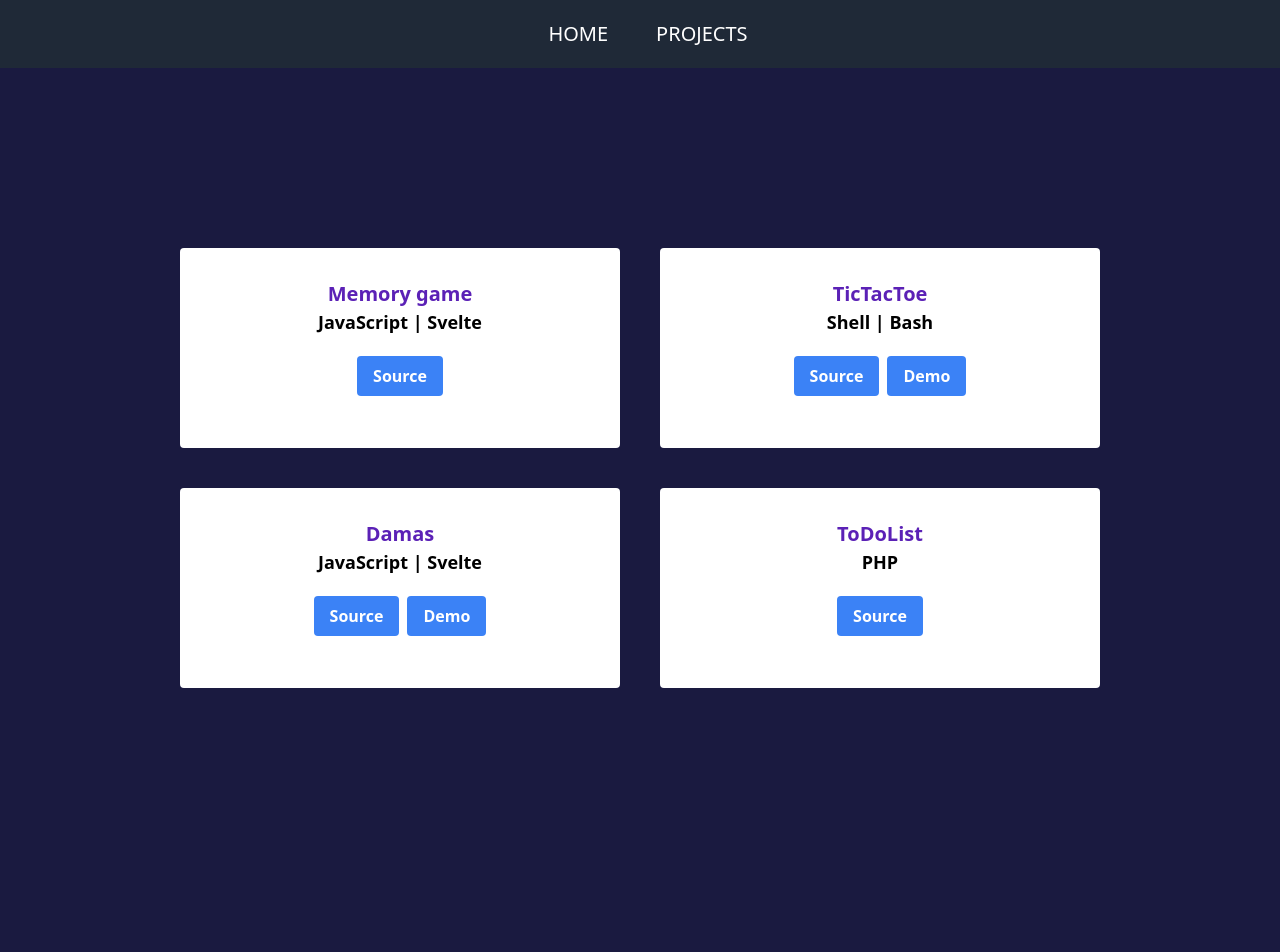
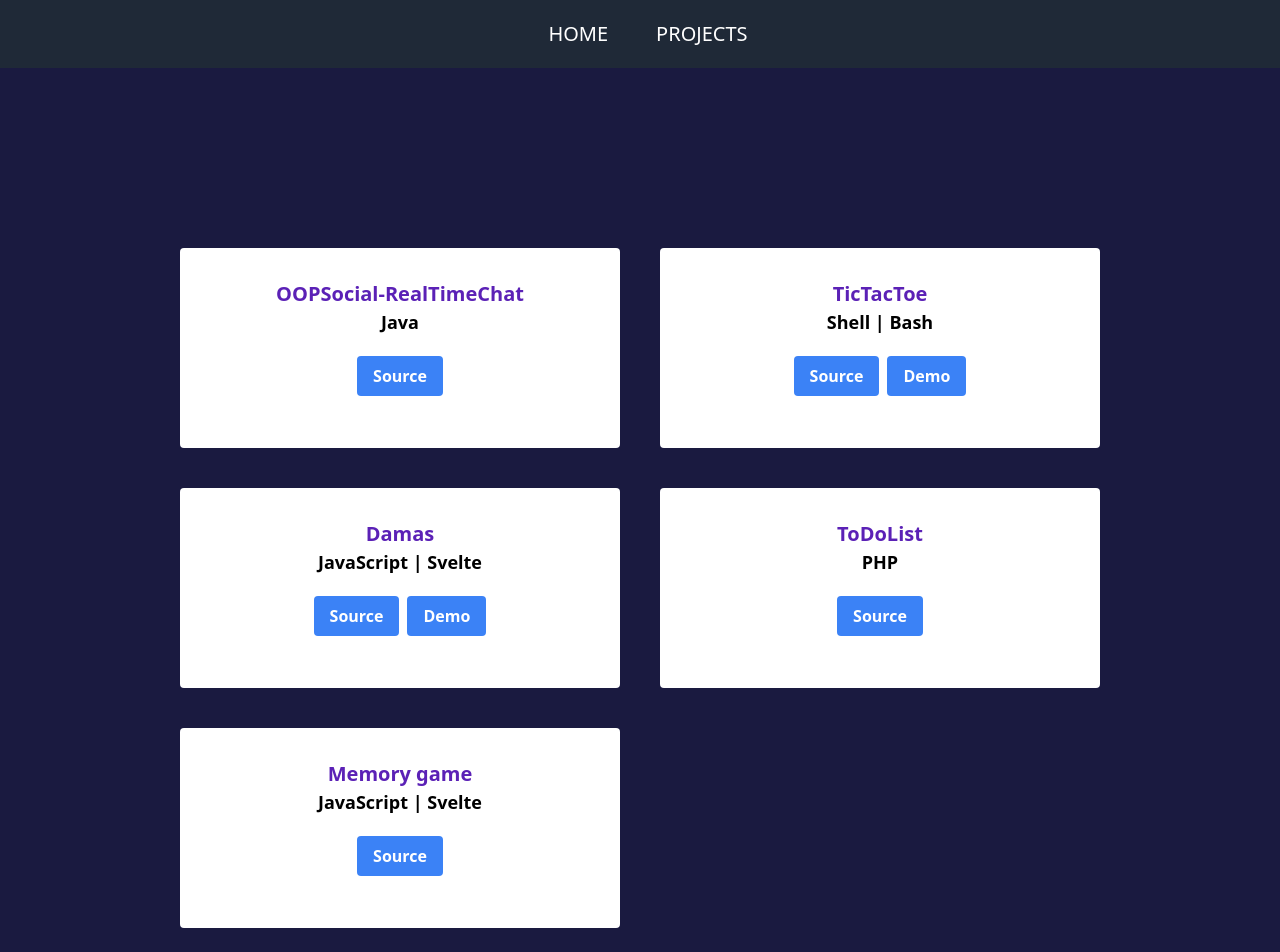
Before and after one commit to Nasc1mento/my-portfolio, a React (Vite) app: page /projects in a window 1280 px wide. Shown: the top 952 px of the page. Before the commit the page ends 868 px from the top, so only its background shows below. Built offline with nearby package versions, Linux system fonts and the light colour scheme.

Commit message:
edit projects list

```diff
--- a/src/components/Projects/List.tsx
+++ b/src/components/Projects/List.tsx
@@ -4,13 +4,13 @@ export default class List extends Component {
   render() {
     return (
       <div className='md:grid md:grid-cols-2 md:p-40'>
-        <div className='justify-center items-start m-5 text-center'>
+               <div className='justify-center items-start m-5 text-center'>
             <div className='bg-white rounded py-8'>
-                <h3 className='text-xl text-violet-800 font-bold'>Memory game</h3>
-                <h4 className='text-lg font-bold text-black'>JavaScript | Svelte</h4>
+                <h3 className='text-xl text-violet-800 font-bold'>OOPSocial-RealTimeChat</h3>
+                <h4 className='text-lg font-bold text-black'>Java</h4>
                 <div className='flex space-x-2 justify-center m-5'>
                     <button className='bg-blue-500 hover:bg-blue-700 text-white font-bold py-2 px-4 rounded duration-500'>
-                        <a href="https://github.com/Nasc1mento/JogoDaMemoria" target="_blank">Source</a>
+                        <a href="https://github.com/Nasc1mento/OOPSocial-RealTimeChat" target="_blank">Source</a>
                     </button>
                 </div>
             </div>
@@ -54,6 +54,17 @@ export default class List extends Component {
                 </div>
             </div>
         </div>
+        <div className='justify-center items-start m-5 text-center'>
+            <div className='bg-white rounded py-8'>
+                <h3 className='text-xl text-violet-800 font-bold'>Memory game</h3>
+                <h4 className='text-lg font-bold text-black'>JavaScript | Svelte</h4>
+                <div className='flex space-x-2 justify-center m-5'>
+                    <button className='bg-blue-500 hover:bg-blue-700 text-white font-bold py-2 px-4 rounded duration-500'>
+                        <a href="https://github.com/Nasc1mento/JogoDaMemoria" target="_blank">Source</a>
+                    </button>
+                </div>
+            </div>
+        </div>
       </div>
 
     )
```
